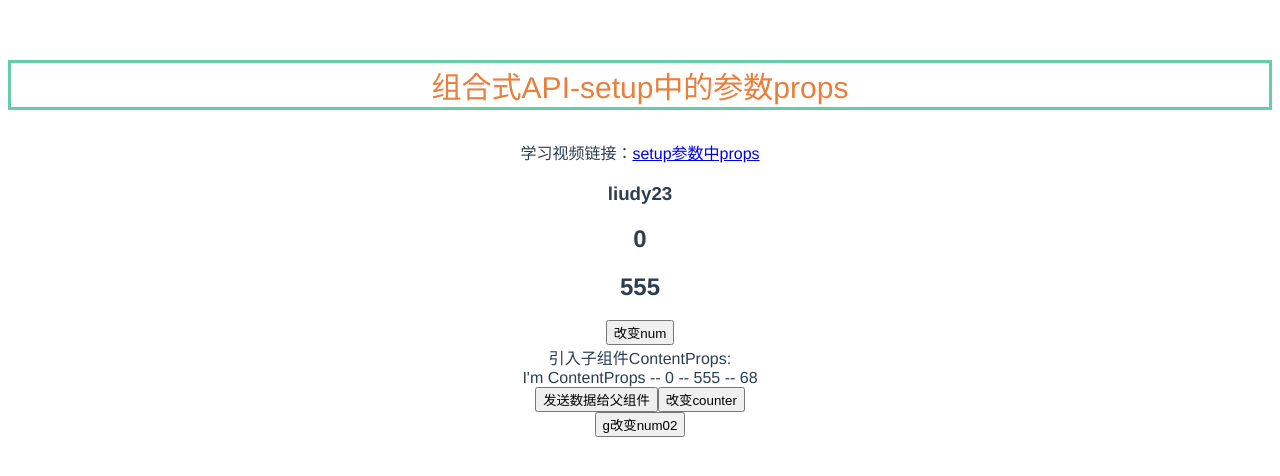
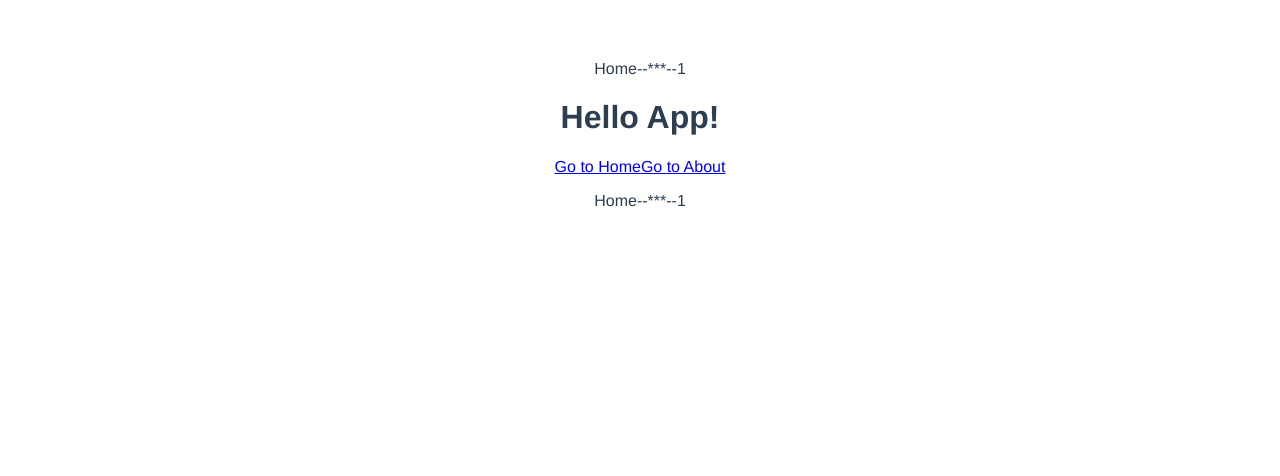
Before and after one commit to Deyi3417/learningVue3, a Vue app: page /#/ in a window 1280 px wide. Shown: the top 476 px of the page. Built offline with nearby package versions, Linux system fonts and the light colour scheme.

Commit message:
vue中router的基本使用

```diff
--- a/package.json
+++ b/package.json
@@ -8,7 +8,8 @@
     "preview": "vite preview"
   },
   "dependencies": {
-    "vue": "^3.2.25"
+    "vue": "^3.2.25",
+    "vue-router": "4.1.3"
   },
   "devDependencies": {
     "@vitejs/plugin-vue": "^2.3.3",
--- a/src/App.vue
+++ b/src/App.vue
@@ -21,12 +21,13 @@ import LifeCycle from "./components/生命周期/LifeCycle.vue";
 import CombinedAPI from "./components/组合式API/CombinedAPI.vue";
 import WatchAPI from "./components/组合式API/WatchAPI.vue";
 import SetupProps from "./components/组合式setup/SetupProps.vue";
+import RouterVue from "./router/RouterVue.vue";
 // import Day03_style from "./components/Day03_style.vue";
 // import Day03_class from "./components/Day03_class.vue";
 </script>
 
 <template>
-  <setup-props></setup-props>
+  <RouterVue></RouterVue>
 </template>
 
 <style>
--- a/src/main.js
+++ b/src/main.js
@@ -1,4 +1,8 @@
 import { createApp } from 'vue'
 import App from './App.vue'
+import router from "./router";
 
-createApp(App).mount('#app')
+const app = createApp(App)
+app.use(router)
+app.mount("#app")
+// createApp(App).use(router).mount('#app')
--- /dev/null
+++ b/src/router/RouterVue.vue
@@ -0,0 +1,29 @@
+<script>
+export default {
+  name: "RouterVue"
+}
+</script>
+<template>
+  <router-view></router-view>
+  <h1>Hello App!</h1>
+  <p>
+    <!--使用 router-link 组件进行导航 -->
+    <!--通过传递 `to` 来指定链接 -->
+    <!--`<router-link>` 将呈现一个带有正确 `href` 属性的 `<a>` 标签-->
+    <!--  使用一个自定义组件 router-link 来创建链接
+      这使得 Vue Router 可以在不重新加载页面的情况下更改 URL，处理 URL 的生成以及编码。
+      -->
+    <router-link to="/">Go to Home</router-link>
+    <router-link to="/about">Go to About</router-link>
+  </p>
+  <!-- 路由出口 -->
+  <!-- 路由匹配到的组件将渲染在这里 -->
+<!--  router-view 将显示与 url 对应的组件。你可以把它放在任何地方，以适应你的布局。-->
+  <router-view></router-view>
+
+</template>
+
+
+<style scoped>
+
+</style>
--- /dev/null
+++ b/src/router/index.js
@@ -0,0 +1,28 @@
+// 1. 定义路由组件.
+// const Home = { template: '<div>Home</div>' }
+// const About = { template: '<div>About</div>' }
+
+// 1.1 也可以从其他文件导入
+import About from "../views/About.vue";
+import Home from "../views/Home.vue";
+// import {createRouter, createWebHashHistory} from "vue-router/dist/vue-router";
+import {createRouter, createWebHashHistory} from  "vue-router"
+
+// 2. 定义一些路由
+// 每个路由都需要映射到一个组件。
+// 我们后面再讨论嵌套路由。
+const routes = [
+    { path: '/', component: Home },
+    { path: '/about', component: About },
+]
+
+// 3. 创建路由实例并传递 `routes` 配置
+// 你可以在这里输入更多的配置，但我们在这里
+// 暂时保持简单
+const router = createRouter({
+    // 4. 内部提供了 history 模式的实现。为了简单起见，我们在这里使用 hash 模式。
+    history: createWebHashHistory(),
+    routes, // `routes: routes` 的缩写
+})
+
+export default router
--- /dev/null
+++ b/src/views/About.vue
@@ -0,0 +1,14 @@
+<script>
+export default {
+  name: "About"
+}
+</script>
+<template>
+  <div>About-liudy23专用测试2</div>
+
+</template>
+
+
+<style scoped>
+
+</style>
--- /dev/null
+++ b/src/views/Home.vue
@@ -0,0 +1,15 @@
+<script>
+export default {
+  name: "Home.vue"
+}
+</script>
+<template>
+  <div>Home--***--1</div>
+
+
+</template>
+
+
+<style scoped>
+
+</style>
```
Also changed, not shown: 1 other file (tests, documents, lock files or other folders).
